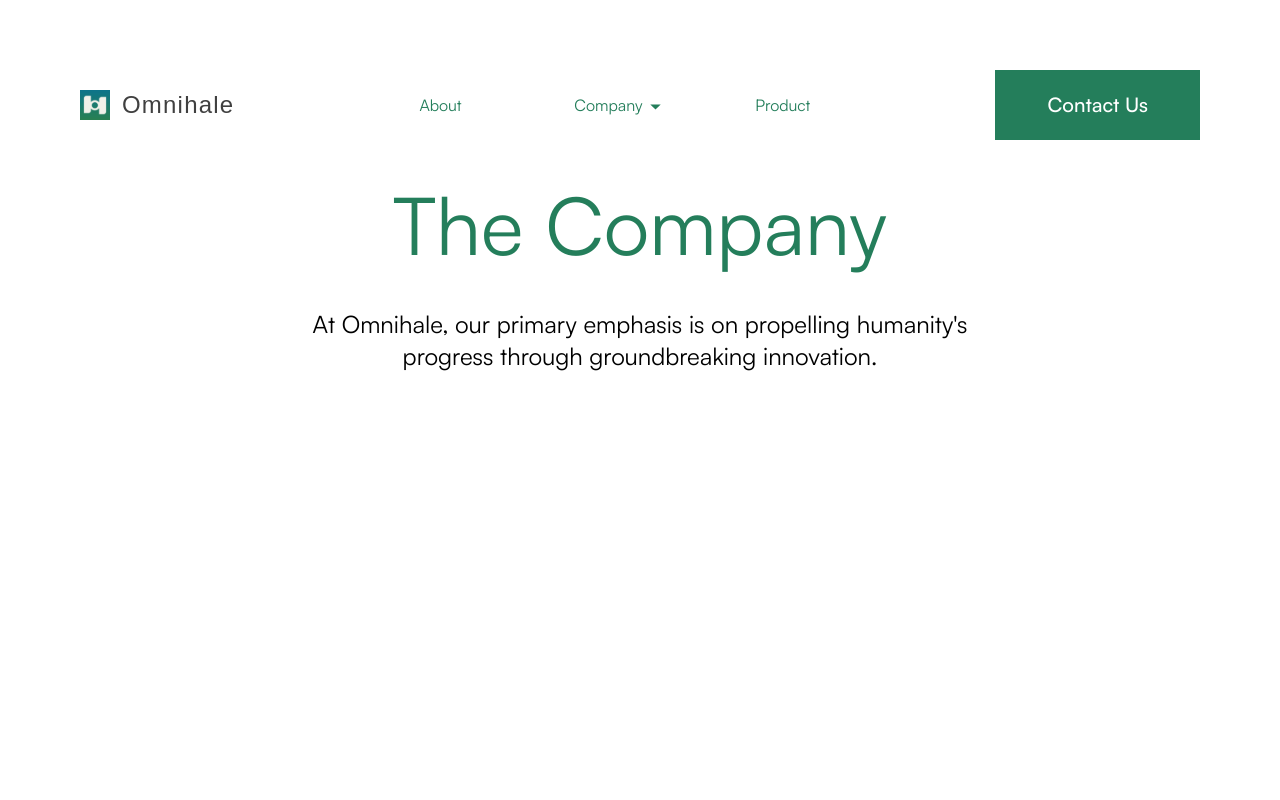
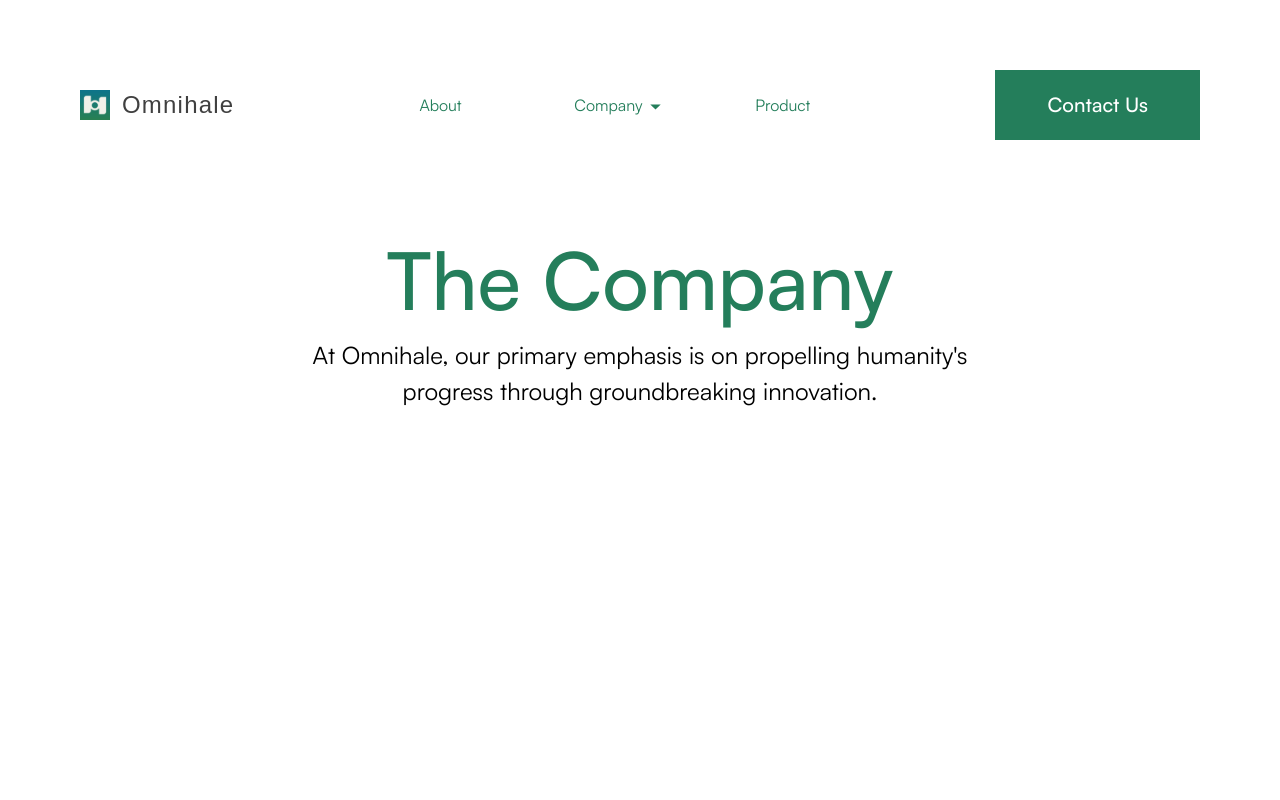
Before and after one commit to omnihale-inc/about, a Next.js app: page /company/overview in a window 1280 px wide. Shown: the top 800 px of the page. Built offline with nearby package versions, Linux system fonts and the light colour scheme; a web font is replaced by a local one.

Commit message:
feat: made HeroText reusable for home page and company overview page

```diff
--- a/src/app/_components/Element/Heading.tsx
+++ /dev/null
@@ -1,11 +0,0 @@
-import React from 'react'
-
-const Heading = ({ text }: {text: string}) => {
-  return (
-    <h1 className='text-[4rem] text-center lg:text-[5rem] text-green-color'>
-      {text}
-    </h1>
-  )
-}
-
-export default Heading
--- a/src/app/_components/HeroDeskImage.tsx
+++ b/src/app/_components/HeroDeskImage.tsx
@@ -5,7 +5,7 @@ const HeroDeskImage = () => {
   return (
     <div className='hidden sm:block relative h-[400px] mx-[80px]'>
       <Image
-        src='/images/homepage/hero-desk.png'
+        src='/images/homepage/hero-desk.jpg'
         alt='hero-desk'
         fill
         objectFit='cover'
--- a/src/app/_components/HeroMobImage.tsx
+++ b/src/app/_components/HeroMobImage.tsx
@@ -5,7 +5,7 @@ const HeroMob = () => {
   return (
     <div className='block sm:hidden px-[24px] mx-[auto] w-[fit-content]'>
       <Image
-        src='/images/homepage/hero-mobile.png'
+        src='/images/homepage/hero-mobile.jpg'
         alt='hero-desk'
         width={366}
         height={240}
--- a/src/app/_components/HeroText.tsx
+++ b/src/app/_components/HeroText.tsx
@@ -1,12 +1,16 @@
-export default function HeroText() {
+type HeroTextProps = {
+  title: string;
+  description: string;
+};
+
+export default function HeroText(props: HeroTextProps) {
   return (
     <div className='mx-[24px] sm:mx-[80px]'>
       <h3 className='text-[64px] sm:text-[80px] text-[#247e5b] text-center leading-[75px] font-medium mt-[78px]'>
-        Techno Sentience
+        {props.title}
       </h3>
       <p className='text-[20px] sm:text-[24px] lg:w-[664px] text-center mt-[20px] mb-[80px] lg:mx-[auto]'>
-        Our mission is to empower humanity&apos;s evolution through innovation,
-        technology, and cosmic progress
+        {props.description}
       </p>
     </div>
   );
--- a/src/app/company/overview/page.tsx
+++ b/src/app/company/overview/page.tsx
@@ -3,6 +3,7 @@ import CtaParagraph from '@/app/_components/Element/CtaParagraph';
 import Heading from '@/app/_components/Element/Heading';
 import HeroWrapper from '@/app/_components/Element/HeroWrapper';
 import Paragraph from '@/app/_components/Element/Paragraph';
+import HeroText from '@/app/_components/HeroText';
 import { withGreenButton } from '@/app/_components/withButtonStyle';
 import data from '@/constants/data.json';
 
@@ -15,8 +16,10 @@ export default function page() {
         <div className='flex flex-col gap-4'>
           <div className='flex flex-col gap-10 lg:gap-16'>
             <div className='flex flex-col max-w-2xl mx-auto gap-6 items-center'>
-              <Heading text={company.title} />
-              <Paragraph text={company.description} isCentered={true} />
+              <HeroText
+                title={company.title}
+                description={company.description}
+              />
             </div>
             {/* hero */}
             <HeroWrapper bgClass={company.bgHero} />
--- a/src/app/page.tsx
+++ b/src/app/page.tsx
@@ -5,12 +5,14 @@ import HeroMob from './_components/HeroMobImage';
 import HeroText from './_components/HeroText';
 import Team from './_components/Team';
 import Values from './_components/Values';
+import data from '@/constants/data.json';
 
 export default function Home() {
+  const { title, description } = data.homepage.heroText;
   return (
     <>
       <main>
-        <HeroText />
+        <HeroText title={title} description={description} />
         <Hero />
         <HeroMob />
         <Values />
--- a/src/constants/data.json
+++ b/src/constants/data.json
@@ -22,7 +22,7 @@
     }
   ],
   "homepage": {
-    "heroSection": {
+    "heroText": {
       "title": "Techno Sentience",
       "description": "Our mission is to empower humanity's evolution through innovation, technology, and cosmic progress",
       "imageMob": "/images/homepage/hero-mobile.jpg",
```
